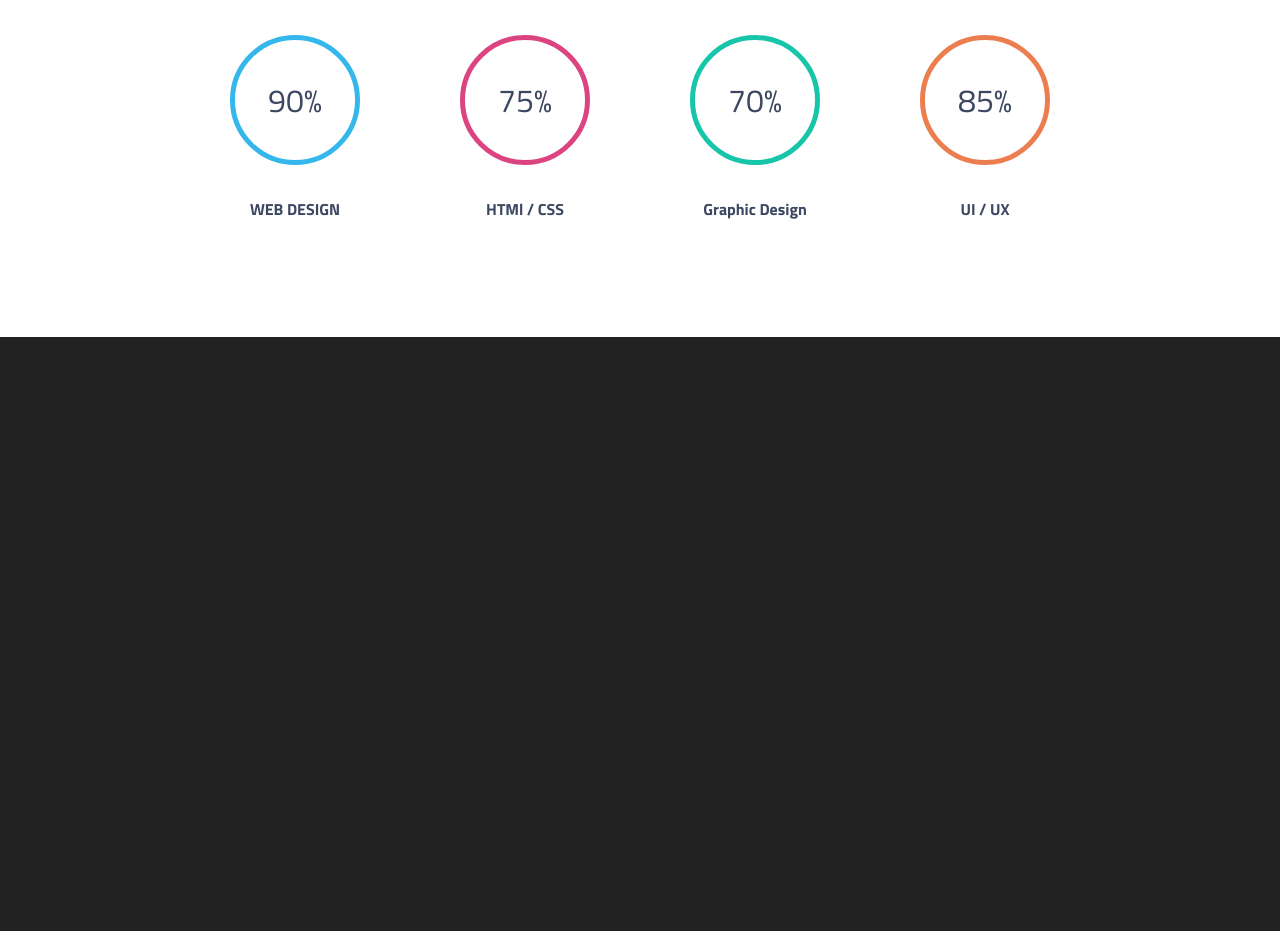
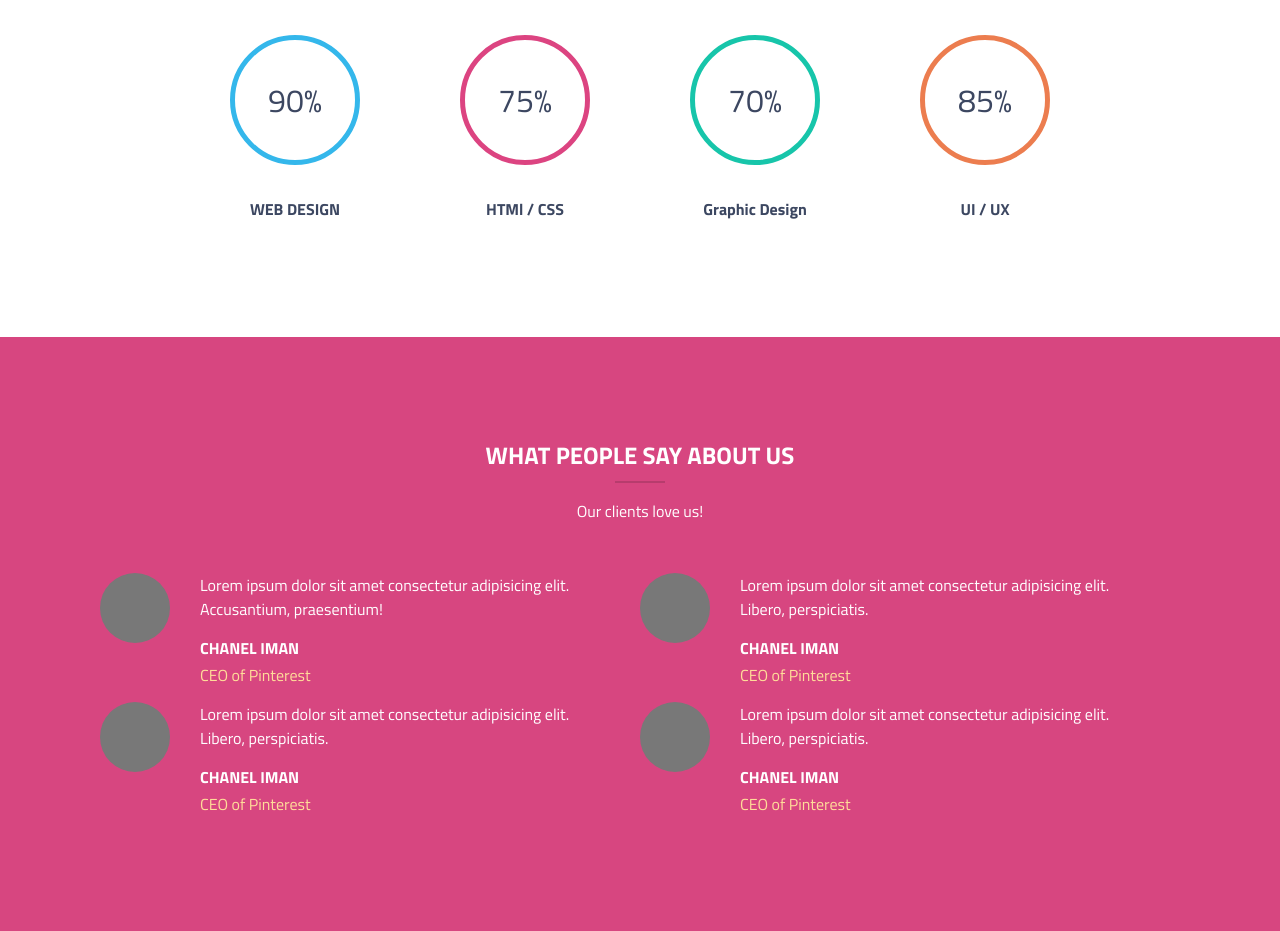
Before and after one commit to patszy/CSS_ex12, a plain HTML site: page index.html in a window 1280 px wide. Shown: the part 1324-2255 px from the top of the page. Before the commit the page ends 1661 px from the top, so only its background shows below. Drawn offline with Linux system fonts and the light colour scheme.

Commit message:
Finished about_us

```diff
--- a/css/main.css
+++ b/css/main.css
@@ -173,3 +173,62 @@ header button:hover{
 .skills_container .skills .skills_item p{
     font-weight: 700;
 }
+
+/* About syles */
+
+.about_container{
+    padding: 100px;
+    text-align: center;
+    background-color: #d74680;
+}
+
+.about_container h1{
+    text-transform: uppercase;
+    margin: 0;
+}
+
+.about_container hr{
+    width: 50px;
+    border: 1px solid #b73c6d;
+}
+
+.about_container .about{
+    margin-top: 50px;
+    display: flex;
+    justify-content: center;
+    flex-wrap: wrap;
+}
+.about_container .about .about_item{
+    flex-basis: 50%;
+}
+
+.about_item{
+    display: flex;
+    text-align: left;
+}
+
+.about_item p{
+    margin: 0 0 15px 30px;
+}
+
+.about_item .data{
+    flex-basis: 80%;
+}
+
+.about_container .about .about_item .portrait{
+    height: 70px;
+    flex-basis: 70px;
+    border-radius: 50%;
+    background-color: #787878;
+}
+
+.about_item .name{
+    text-transform: uppercase;
+    font-weight: 700;
+    margin-bottom: 3px;
+}
+
+.about_item .job{
+    color: #ffdd99;
+    margin-top: 3px;
+}
--- a/index.html
+++ b/index.html
@@ -102,6 +102,46 @@
             </div>
         </div>
     </section>
+
+    <section class="about_container">
+        <h1>what people say about us</h1>
+        <hr>
+        <p>Our clients love us!</p>
+        <div class="about">
+            <div class="about_item">
+                <div class="portrait"></div>
+                <div class="data">
+                    <p>Lorem ipsum dolor sit amet consectetur adipisicing elit. Accusantium, praesentium!</p>
+                    <p class="name">chanel iman</p>
+                    <p class="job">CEO of Pinterest</p>
+                </div>
+            </div>
+            <div class="about_item">
+                <div class="portrait"></div>
+                <div class="data">
+                    <p>Lorem ipsum dolor sit amet consectetur adipisicing elit. Libero, perspiciatis.</p>
+                    <p class="name">chanel iman</p>
+                    <p class="job">CEO of Pinterest</p>
+                </div>
+            </div>
+            <div class="about_item">
+                <div class="portrait"></div>
+                <div class="data">
+                    <p>Lorem ipsum dolor sit amet consectetur adipisicing elit. Libero, perspiciatis.</p>
+                    <p class="name">chanel iman</p>
+                    <p class="job">CEO of Pinterest</p>
+                </div>
+            </div>
+            <div class="about_item">
+                <div class="portrait"></div>
+                <div class="data">
+                    <p>Lorem ipsum dolor sit amet consectetur adipisicing elit. Libero, perspiciatis.</p>
+                    <p class="name">chanel iman</p>
+                    <p class="job">CEO of Pinterest</p>
+                </div>
+            </div>
+        </div>
+    </section>
 </body>
 </html>
 
```
